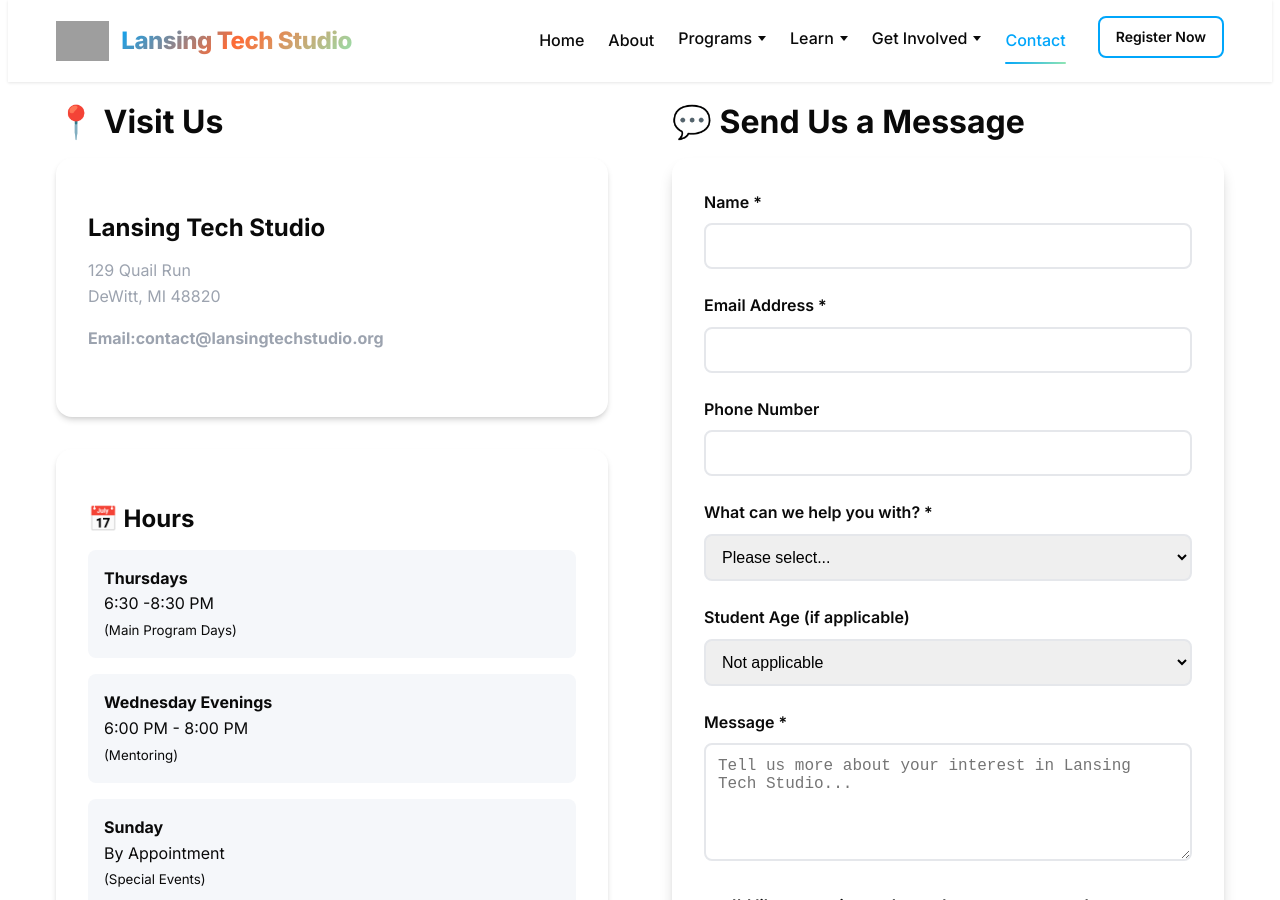
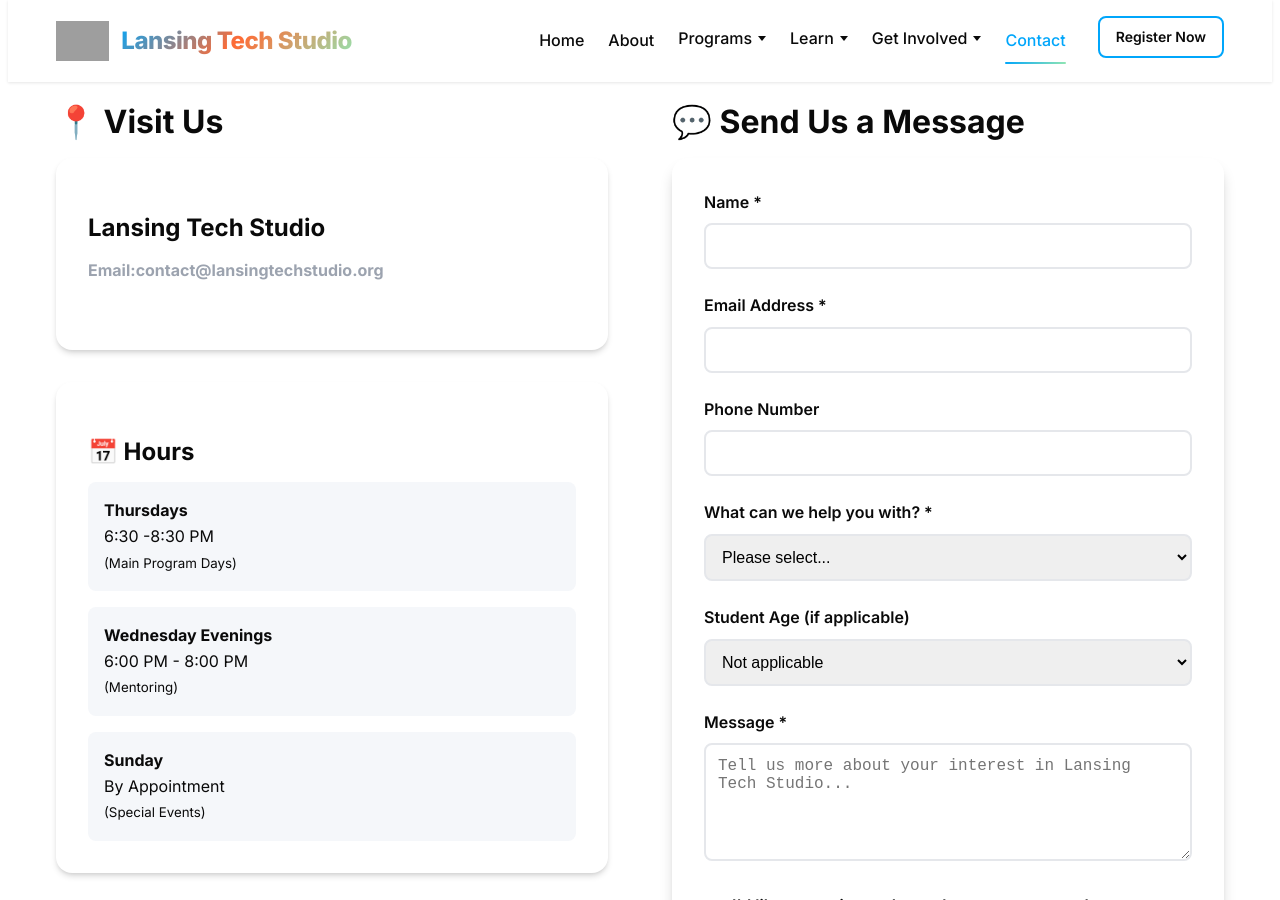
Before and after one commit to Lansing-Tech-Studio/Lansing-Tech-Studio.github.io, a Jekyll site: the page built from contact.md, in a window 1280 px wide and 900 px high, scrolled down 331 px. Built offline with Jekyll 4.4.1, drawn with Linux system fonts in a browser that asks for light colours; grey boxes are pictures that could not be loaded.

Commit message:
Changes made using Hyditor on 3/31/2026

```diff
--- a/contact.md
+++ b/contact.md
@@ -15,8 +15,7 @@ permalink: /contact/
     <div class="info-card">
       <h3>Lansing Tech Studio</h3>
       <p>
-        129 Quail Run<br>
-        DeWitt, MI 48820
+
       </p>
       <p>
         <strong>Email:contact@lansingtechstudio.org</strong> <a href="mailto:contact@lansingtechstudio.org">contact@lansingtechstudio.org</a>
```
